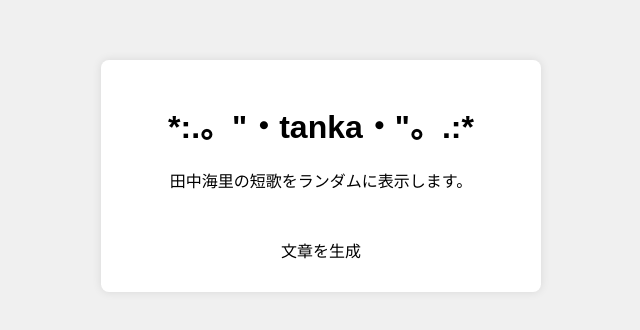
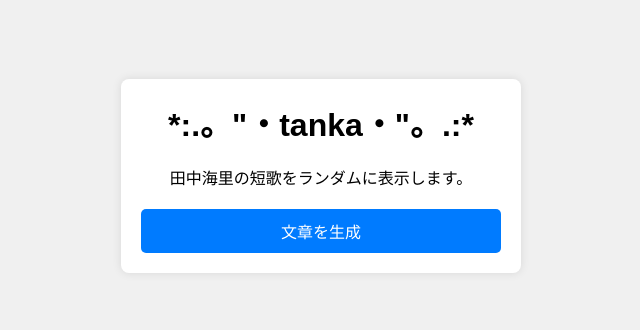
Before and after one commit to kylie270/random-text-site, a plain HTML site: page index.html in a window 1280 px wide. Shown: the part 224-554 px from the top of the page, without its empty margins (319-959 px from the left). Drawn offline with Linux system fonts and the light colour scheme.

Commit message:
Add files via upload

```diff
--- a/styles.css
+++ b/styles.css
@@ -6,6 +6,8 @@ body {
     height: 100vh;
     margin: 0;
     background-color: #f0f0f0;
+    padding: 0 10px; /* スマホでの左右の余白を追加 */
+    box-sizing: border-box;
 }
 
 .container {
@@ -14,35 +16,44 @@ body {
     padding: 20px;
     border-radius: 8px;
     box-shadow: 0 0 10px rgba(0, 0, 0, 0.1);
-    width: 90%;
+    width: 100%;
     max-width: 400px; /* 最大幅を設定 */
+    box-sizing: border-box; /* パディングを含めてサイズを計算 */
+}
+
+h1 {
+    margin-top: 0; /* 上部の余白をリセット */
+    margin-bottom: 20px; /* 下部の余白を設定 */
+}
+
+p {
+    margin: 20px 0; /* 上下の余白を設定 */
 }
 
 button {
     padding: 10px 20px;
     font-size: 16px;
-    margin-top: 20px;
     cursor: pointer;
     border: none;
-    background-color: #ffffff;
-    color: #000000;
+    background-color: #007bff;
+    color: #ffffff;
     border-radius: 5px;
     transition: background-color 0.3s;
+    width: 100%; /* ボタンを全幅に設定 */
+    box-sizing: border-box; /* パディングを含めてサイズを計算 */
 }
 
 button:hover {
-    background-color: #ffffff;
+    background-color: #0056b3;
 }
 
 /* 画面幅が600px未満の場合のスタイル */
 @media (max-width: 600px) {
     .container {
-        width: 100%;
         padding: 15px;
     }
 
     button {
-        width: 100%;
         padding: 15px;
     }
 }
```
